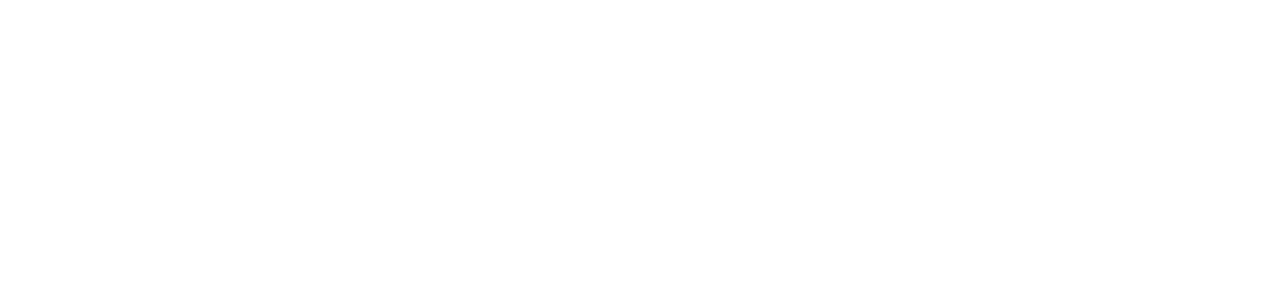
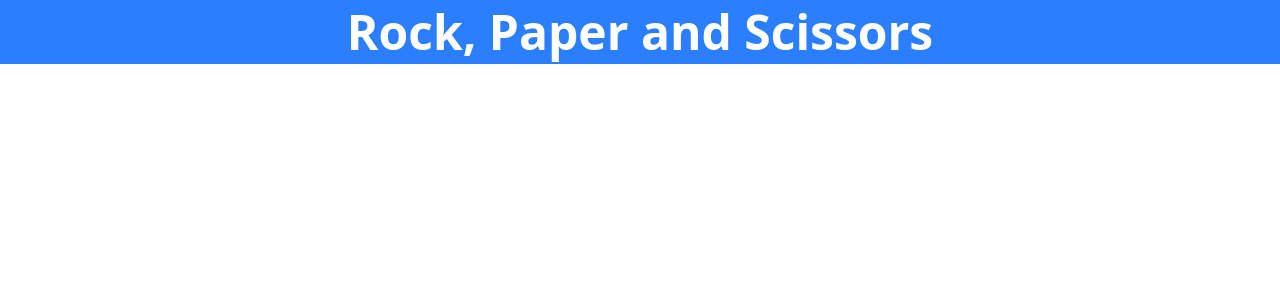
Before and after one commit to Espadv69/Course-2025, a React (Vite) app in the folder rock-paper-scissors/: page / in a window 1280 px wide. Shown: the top 300 px of the page. Built offline with nearby package versions, Linux system fonts and the light colour scheme; the HTML template or start-up script is replaced by a standard one; a web font is replaced by a local one.

Commit message:
Add header and background styling to App component

```diff
--- a/rock-paper-scissors/src/App.jsx
+++ b/rock-paper-scissors/src/App.jsx
@@ -1,3 +1,11 @@
-const App = () => {}
+const App = () => {
+  return (
+    <div className="bg-blue-500 w-full py-2">
+      <h1 className="text-white text-center sm:text-5xl text-2xl font-bold">
+        Rock, Paper and Scissors
+      </h1>
+    </div>
+  )
+}
 
 export default App
```
